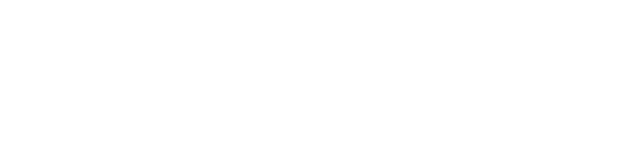
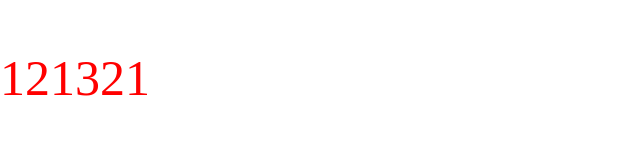
Before and after one commit to VerDan777/MISHKA, a plain HTML site: page index.html in a window 1280 px wide. Shown: the whole page, without its empty margins (0-640 px from the left). Drawn offline with Linux system fonts and the light colour scheme.

Commit message:
added new tasks

```diff
--- a/index.html
+++ b/index.html
@@ -8,5 +8,5 @@
   <title>Document</title>
 </head>
 <body>
-  <p> </p>
+  <p>121321</p>
 </body>
```
Also changed, not shown: img/menu.png (added), img/mishka-logo.png (added).
